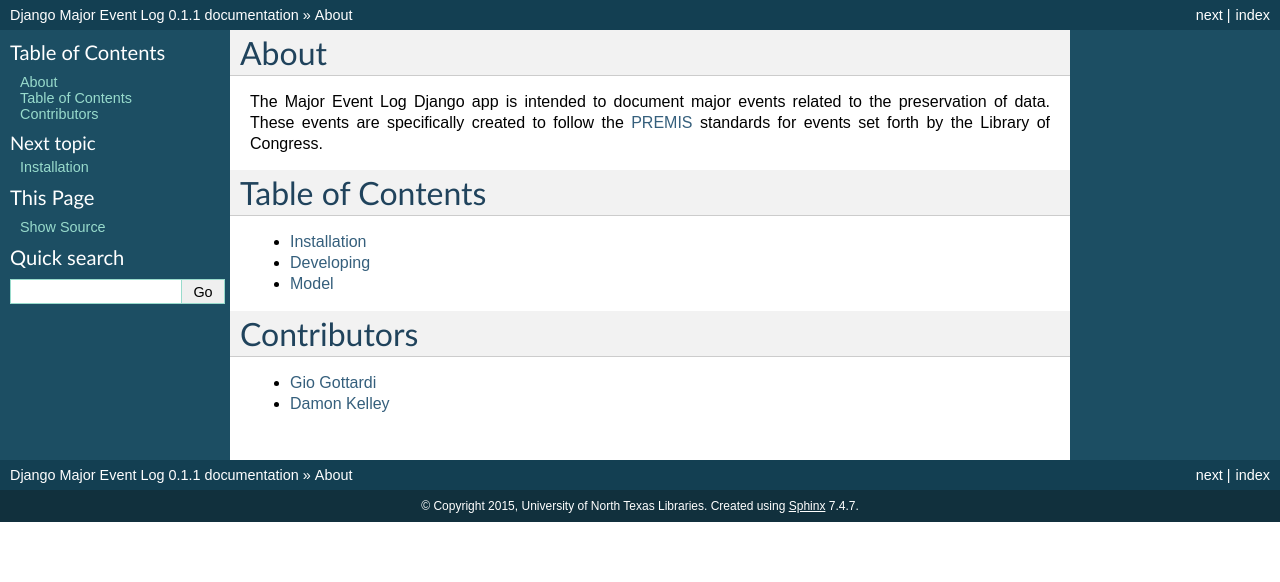
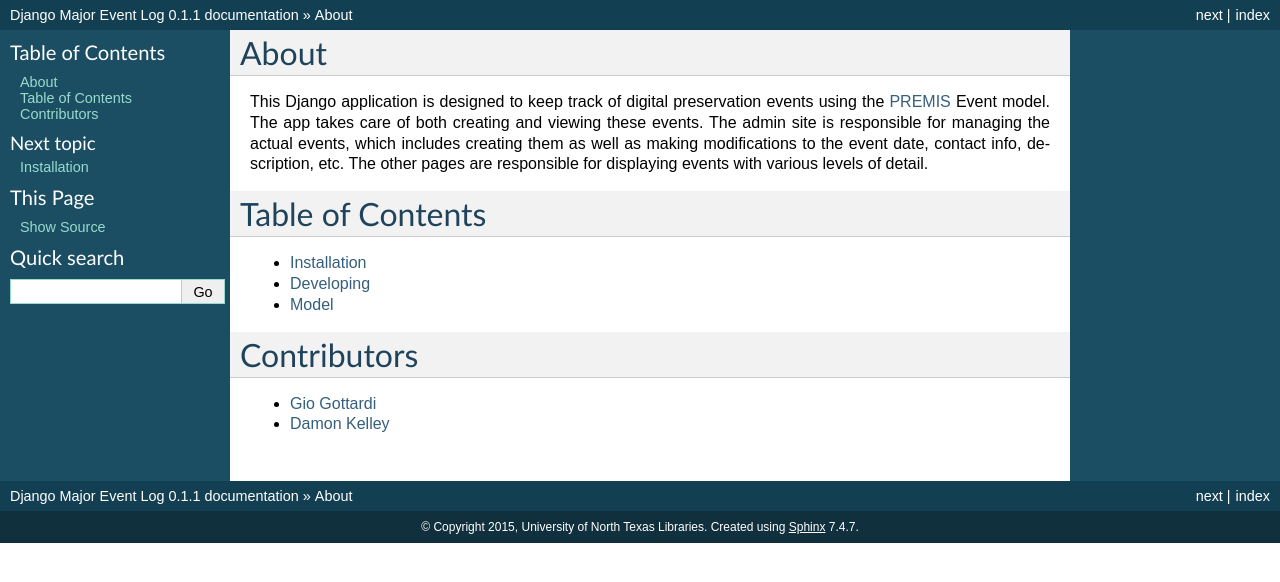
Before and after one commit to unt-libraries/django-major-event-log, a Sphinx documentation site: the page built from docs/index.rst, in a window 1280 px wide. Shown: the top 582 px of the page. Built offline with Sphinx 7.4.7, drawn with Linux system fonts in a browser that asks for light colours.

Commit message:
Changed documentation to make it clearer what kind of 'events' are being logged.

```diff
--- a/docs/index.rst
+++ b/docs/index.rst
@@ -6,9 +6,12 @@
 About
 =====
 
-The Major Event Log Django app is intended to document major events related to
-the preservation of data. These events are specifically created to follow the
-`PREMIS <http://www.loc.gov/standards/premis/>`_ standards for events set forth by the Library of Congress.
+This Django application is designed to keep track of digital preservation events
+using the `PREMIS <http://www.loc.gov/standards/premis/schemas.html>`_ Event model.
+The app takes care of both creating and viewing these events. The admin site is
+responsible for managing the actual events, which includes creating them as well as
+making modifications to the event date, contact info, description, etc. The other
+pages are responsible for displaying events with various levels of detail.
 
 
 Table of Contents
```
Also changed, not shown: README.md (+6 -6 lines).
